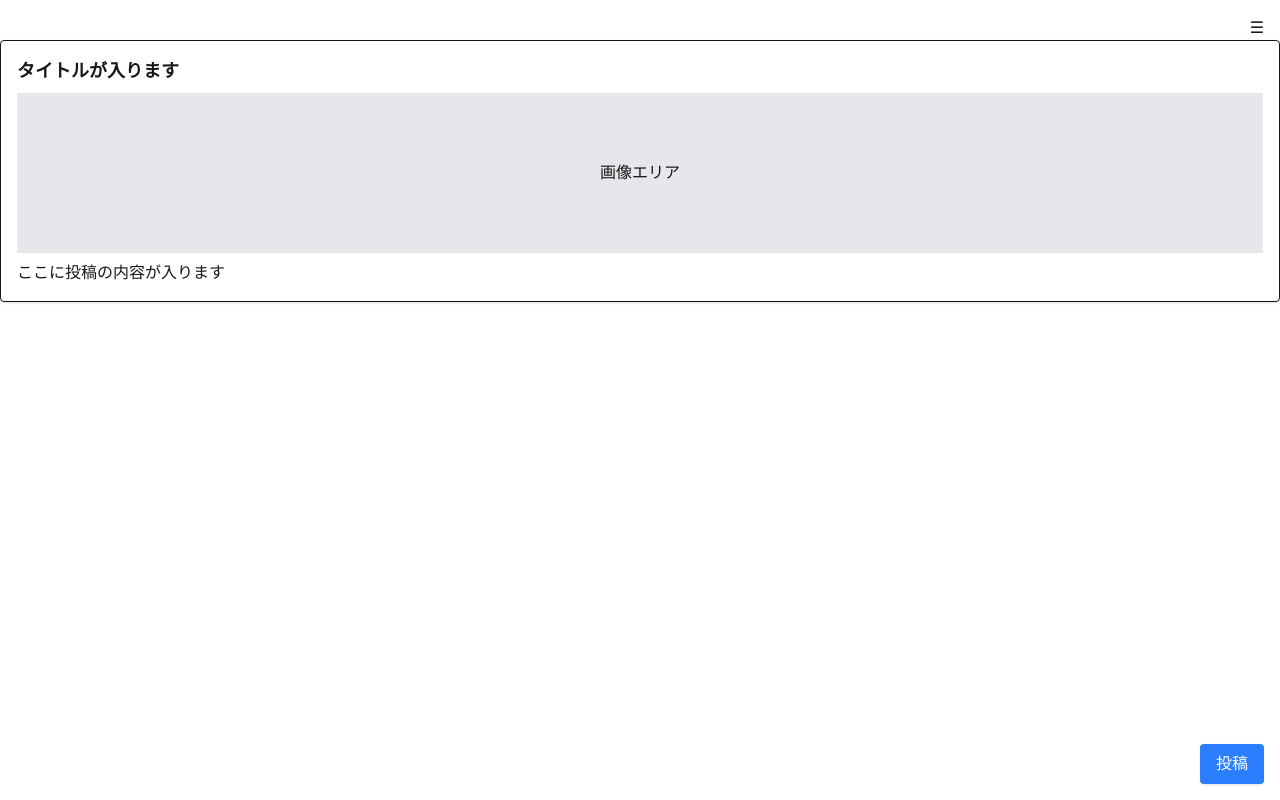
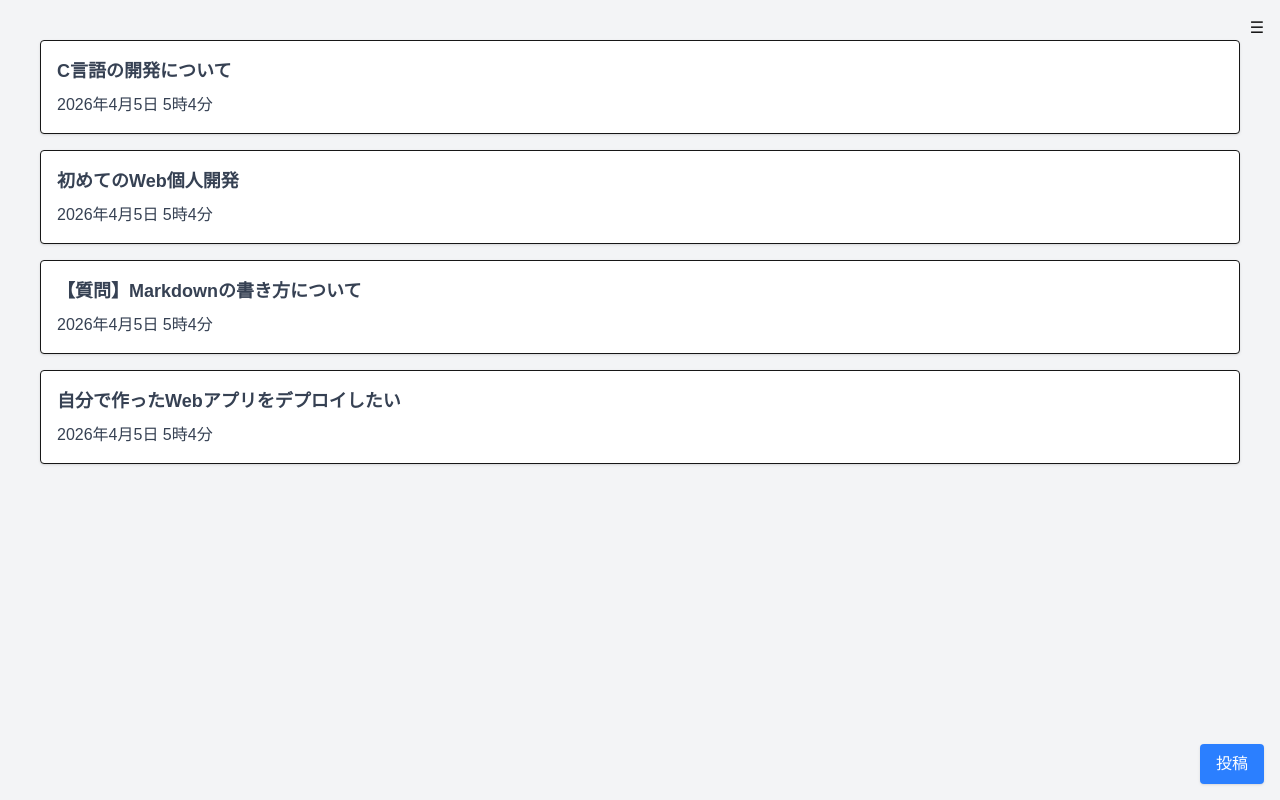
Before and after one commit to 2026PBL1-A/2026PBL1-A-2026PBL1_A_front, a Next.js app: page /itiran in a window 1280 px wide. Built offline with nearby package versions, Linux system fonts and the light colour scheme.

Commit message:
投稿一覧画面の投稿表示の見た目を追加

```diff
--- a/app/itiran/page.tsx
+++ b/app/itiran/page.tsx
@@ -1,33 +1,25 @@
 import Menu from "@/app/components/aikon";
+import PostCard from "../components/PostCard";
+
+const test_data = [
+  {id: 1, title: "C言語の開発について", datetime: new Date()},
+  {id: 2, title: "初めてのWeb個人開発", datetime: new Date()},
+  {id: 3, title: "【質問】Markdownの書き方について", datetime: new Date()},
+  {id:4, title: "自分で作ったWebアプリをデプロイしたい", datetime: new Date()}
+]
 
 export default function Page() {
   return (
-    <div>
+    <div className="min-h-screen bg-gray-100">
       <Menu />
 
       {/* 投稿一覧エリア */}
-      <div className="mt-10 space-y-6">
-
-        {/* 投稿カード */}
-        <div className="border rounded shadow p-4">
-
-          {/* 見出し */}
-          <h2 className="text-lg font-bold mb-2">
-            タイトルが入ります
-          </h2>
-
-          {/* 画像枠 */}
-          <div className="w-full h-40 bg-gray-200 mb-2 flex items-center justify-center">
-            画像エリア
-          </div>
-
-          {/* 本文 */}
-          <p>
-            ここに投稿の内容が入ります
-          </p>
-
-        </div>
-
+      <div className="m-10 space-y-6">
+        <ul className="grid gap-4">
+          {test_data.map((post, index) => (
+            <li key={index}><PostCard id={post.id} title={post.title} datetime={post.datetime}/></li>
+          ))}
+        </ul>
       </div>
 
       {/* 投稿ボタン */}
```
